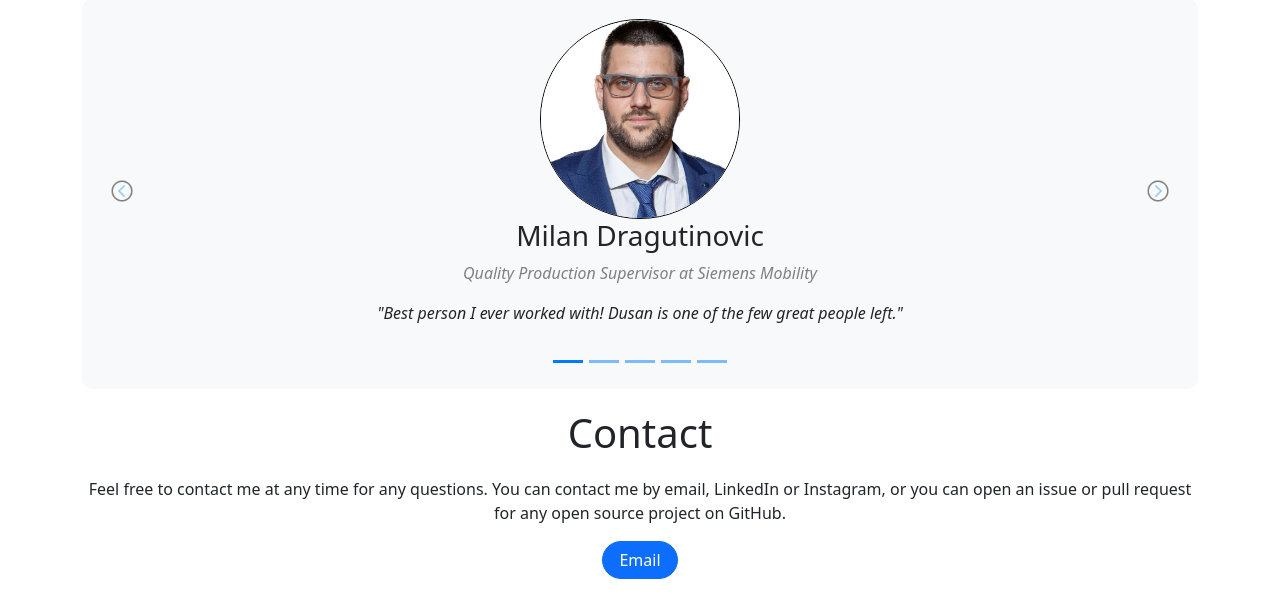
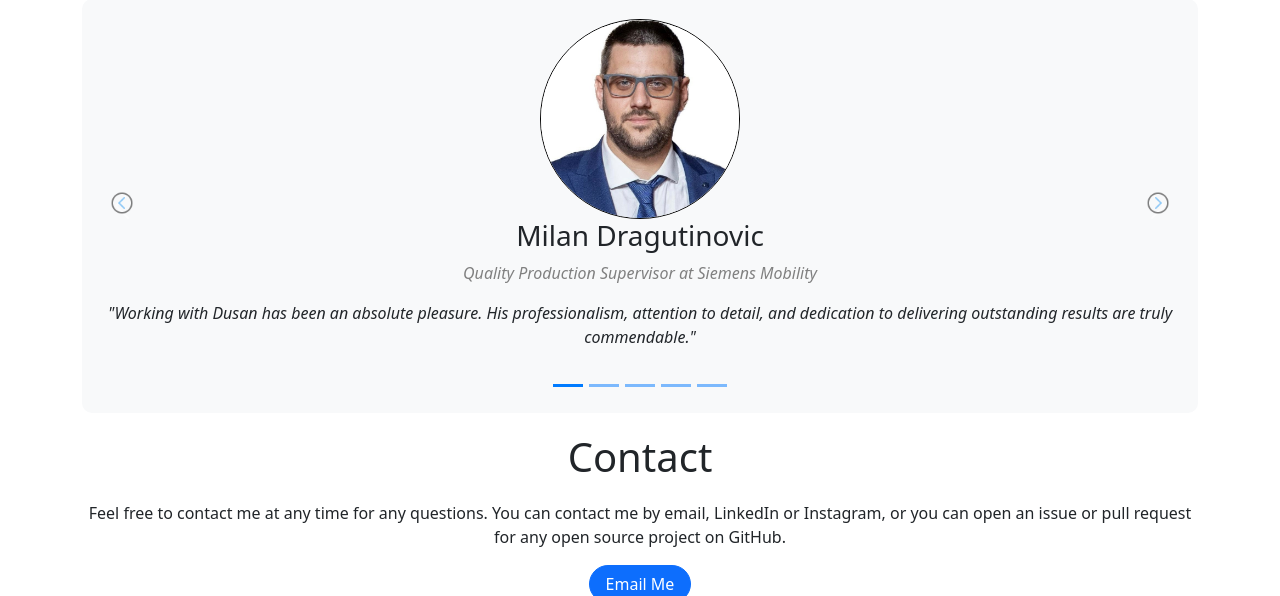
Before and after one commit to DuleNapon/My-Portfolio, a Django app: page / in a window 1280 px wide. Shown: the part 2220-2816 px from the top of the page. Run offline with Django 5.2, Linux system fonts and the light colour scheme; data comes from the database, SQL or seed files in the repository; some libraries are stand-ins or nearby versions.

Commit message:
Added a email contact function to a Home page and updated the testimonials.

```diff
--- a/src/main/templates/HomePage/contact.html
+++ b/src/main/templates/HomePage/contact.html
@@ -4,8 +4,7 @@
     <h1>Contact</h1>
     <div>
       <p>Feel free to contact me at any time for any questions. You can contact me by email, LinkedIn or Instagram, or you can open an issue or pull request for any open source project on GitHub. </p>
-      <button class="btn btn-primary rounded-pill px-3 mail-btn" type="button">Email</button>
-
+      <a href="mailto:dusan.vlajkovac@outlook.com?subject=Potential work interest" class="btn btn-primary rounded-pill px-3 mail-btn">Email Me</a>
     </div>
     <div class="map-div">
       <iframe class="google-map" src="https://www.google.com/maps/embed?pb=!1m18!1m12!1m3!1d2868.997136124304!2d20.89904158567204!3d44.021453696536994!2m3!1f0!2f0!3f0!3m2!1i1024!2i768!4f13.1!3m3!1m2!1s0x475721376a7f859d%3A0x2f93025eaec8f0d4!2sKralja%20Milana%20IV%2C%20Kragujevac!5e0!3m2!1sen!2srs!4v1712563594901!5m2!1sen!2srs" width="400" height="400" style="border: 1px solid black;" allowfullscreen="" loading="lazy" referrerpolicy="no-referrer-when-downgrade"></iframe>
--- a/src/main/templates/HomePage/testimonials.html
+++ b/src/main/templates/HomePage/testimonials.html
@@ -22,7 +22,7 @@
         <div class="container">
           <h3 class="text-format">Milan Dragutinovic</h3>
           <p class="text-format" style="color:grey;" ><i>Quality Production Supervisor at Siemens Mobility</i></p>
-          <p class="text-format"><i>"Best person I ever worked with! Dusan is one of the few great people left."</i></p>
+          <p class="text-format"><i>"Working with Dusan has been an absolute pleasure. His professionalism, attention to detail, and dedication to delivering outstanding results are truly commendable."</i></p>
         </div>
         <div>
           <br><br>
@@ -36,7 +36,7 @@
         <div class="container">
           <h3 class="text-format">Nikola Stamenkovic</h3>
           <p class="text-format" style="color:grey;" ><i>Quality Assurance Supervisor at Siemens Mobility</i></p>
-          <p class="text-format"><i>"Best person I ever worked with! Dusan is one of the few great people left."</i></p>
+          <p class="text-format"><i>"I highly recommend Dusan for his exceptional skills and expertise. His ability to think outside the box and find innovative solutions has greatly contributed to the success of our project."</i></p>
         </div>
         <div>
           <br><br>
@@ -50,7 +50,7 @@
         <div class="container">
           <h3 class="text-format">Nikola Sreckovic</h3>
           <p class="text-format" style="color:grey;" ><i>Engineering Quality Leader at SEGULA Technology</i></p>
-          <p class="text-format"><i>"Best person I ever worked with! Dusan is one of the few great people left."</i></p>
+          <p class="text-format"><i>"It is a privilege to collaborate with Dusan. His unwavering commitment to excellence, coupled with clear communication and reliability, made him an invaluable asset to our team."</i></p>
         </div>
         <div>
           <br><br>
@@ -64,7 +64,7 @@
         <div class="container">
           <h3 class="text-format">Dragan Milosevic</h3>
           <p class="text-format" style="color:grey;" ><i>Engineering Quality Leader at SEGULA Technology</i></p>
-          <p class="text-format"><i>"Best person I ever worked with! Dusan is one of the few great people left."</i></p>
+          <p class="text-format"><i>"I cannot speak highly enough of Dusan. His deep knowledge, reliability, and friendly demeanor made the entire process enjoyable and stress-free."</i></p>
         </div>
         <div>
           <br><br>
--- a/src/main/views.py
+++ b/src/main/views.py
@@ -1,7 +1,7 @@
 from django.shortcuts import render
 from django.http import HttpResponse
 from .models import Certificates
-
+from django.shortcuts import redirect
 # Create your views here.
 
 def home_page(request):
```
